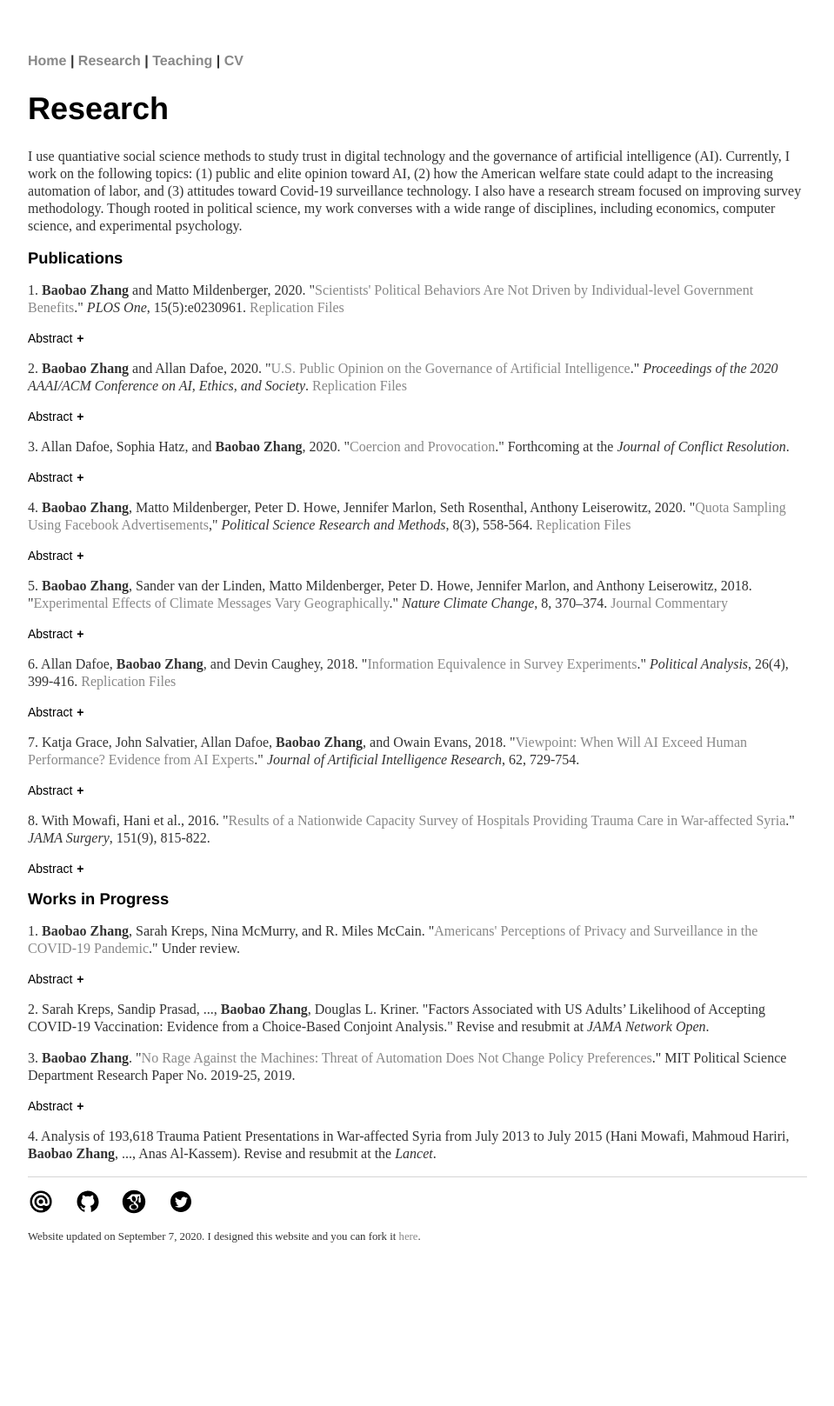
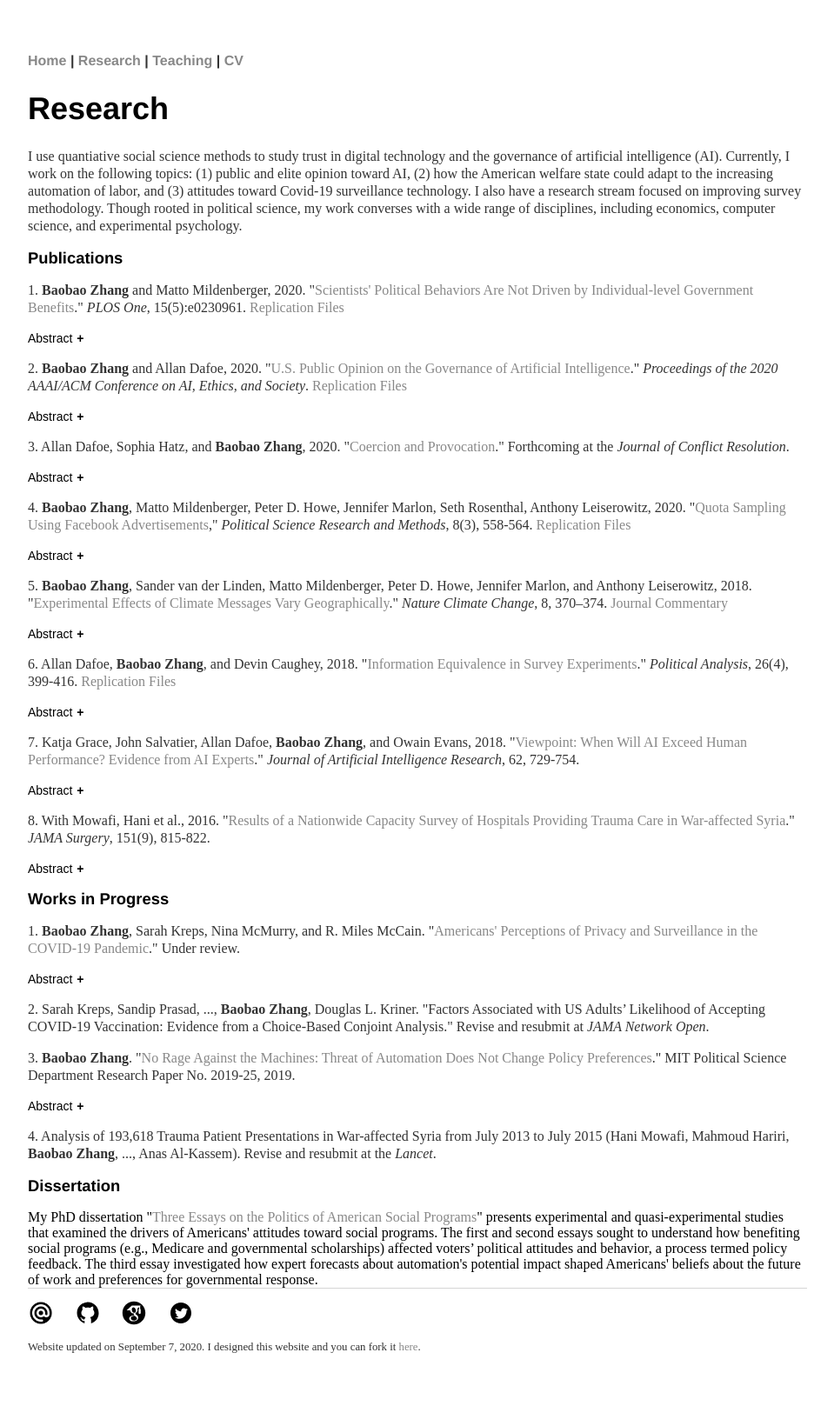
Before and after one commit to morganlivingston/baobaofzhang.github.io, a Jekyll site: the page built from research.html, in a window 1280 px wide. Shown: the whole page at 87% size, without its empty margins (160-1119 px from the left). Built offline with Jekyll 4.4.1, drawn with Linux system fonts in a browser that asks for light colours; before the commit the page ends 1490 px from its top, so only the background shows below that.

Commit message:
Update dissertation

```diff
--- a/research.html
+++ b/research.html
@@ -103,6 +103,10 @@ title: Baobao Zhang | Research
 
 <p>4. Analysis of 193,618 Trauma Patient Presentations in War-affected Syria from July 2013 to July 2015 (Hani Mowafi, Mahmoud Hariri, <b>Baobao Zhang</b>, ..., Anas Al-Kassem). Revise and resubmit at the <i>Lancet</i>. </p>
 
+      <h2>Dissertation</h2>
+
+      My PhD dissertation "<a href="https://thesiscommons.org/7aytg/">Three Essays on the Politics of American Social Programs</a>" presents experimental and quasi-experimental studies that examined the drivers of Americans' attitudes toward social programs. The first and second essays sought to understand how benefiting social programs (e.g., Medicare and governmental scholarships) affected voters’ political attitudes and behavior, a process termed policy feedback. The third essay investigated how expert forecasts about automation's potential impact shaped Americans' beliefs about the future of work and preferences for governmental response.
+
 
 
 <script>
```
